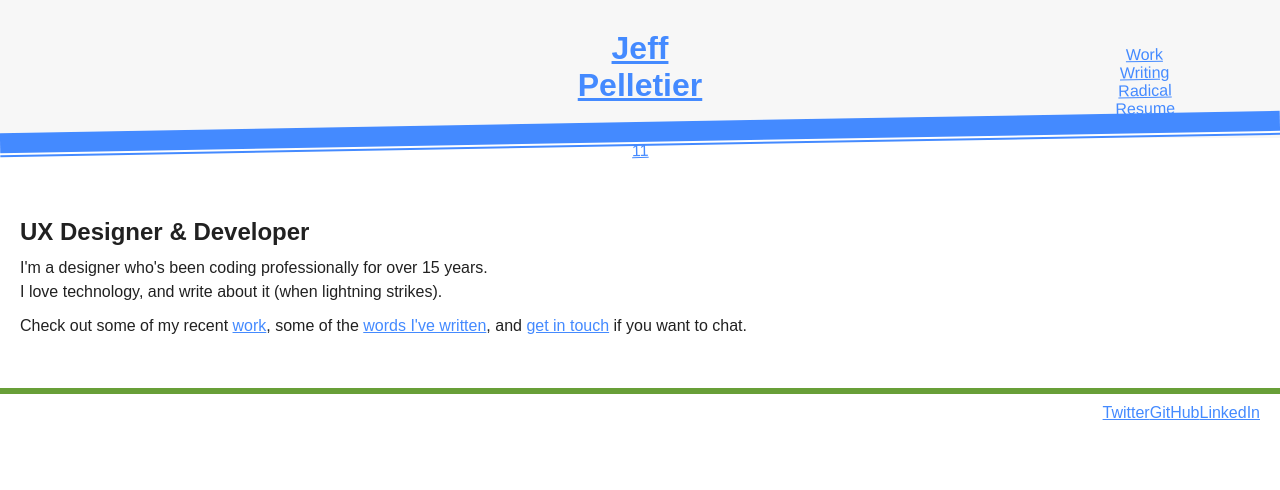
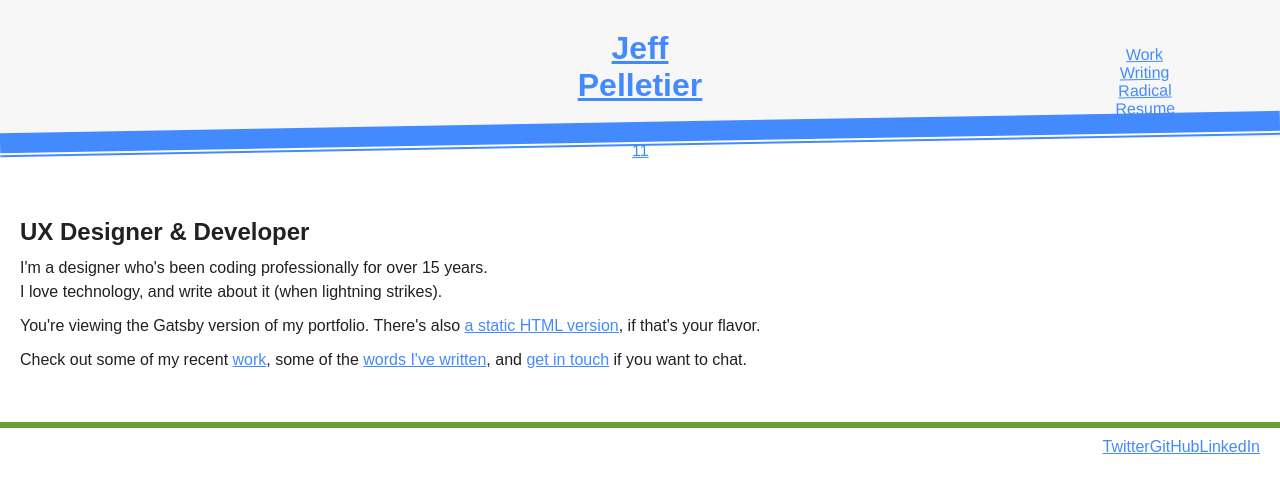
Before and after one commit to withinsight/jeffpelletier.me-gatsby, a Gatsby app: page / in a window 1280 px wide. Shown: the top 490 px of the page. Built offline with nearby package versions, Linux system fonts and the light colour scheme.

Commit message:
add link to static portfolio url

```diff
--- a/src/pages/index.js
+++ b/src/pages/index.js
@@ -9,6 +9,8 @@ export default () => (
 
         <p>I'm a designer who's been coding professionally for over 15 years. <br /> I love technology, and write about it (when lightning strikes).</p>
 
+        <p>You're viewing the Gatsby version of my portfolio. There's also <a href="http://jeffpelletier.me">a static HTML version</a>, if that's your flavor.</p>
+
         <p>Check out some of my recent <a href="work.html">work</a>, some of the <Link to="writing">words I've written</Link>, and <a href="mailto:jeffrey.k.pelletier+folio@gmail.com">get in touch</a> if you want to chat.</p>
     </Layout>
 )
```
